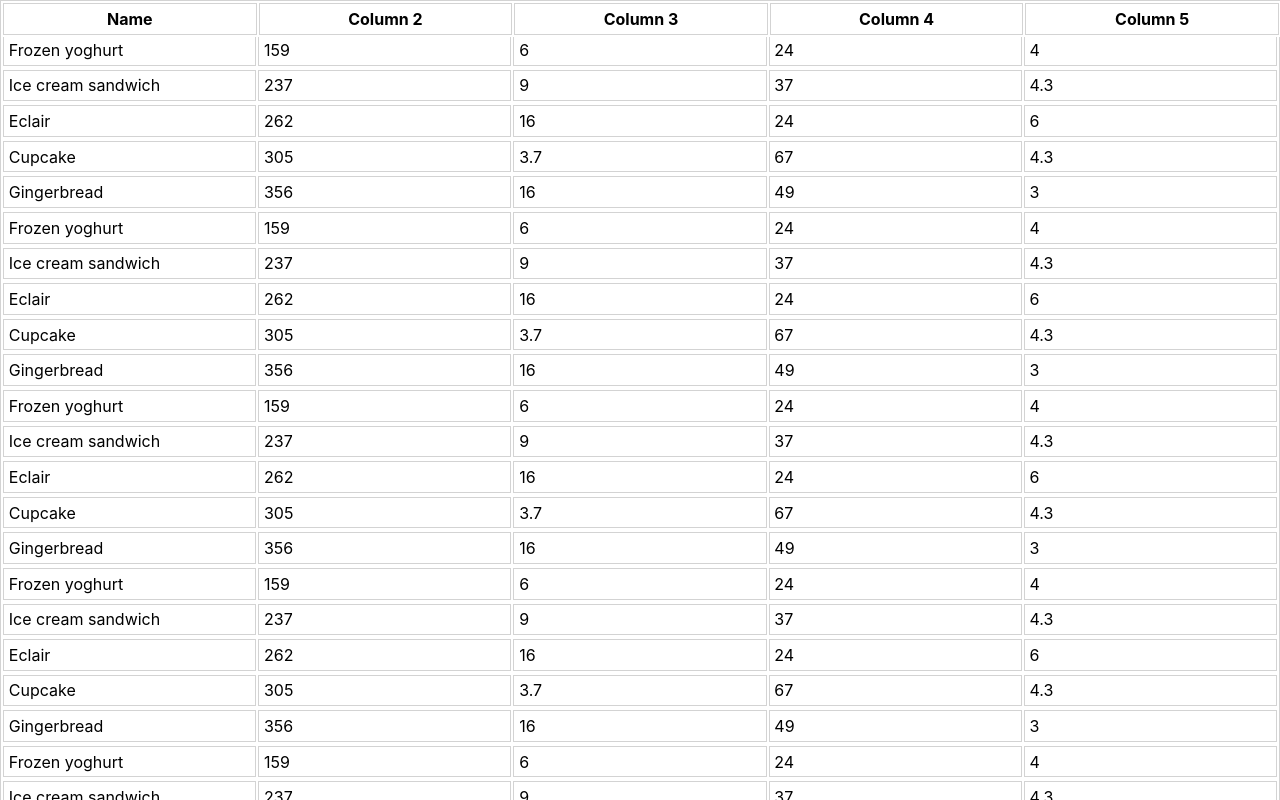
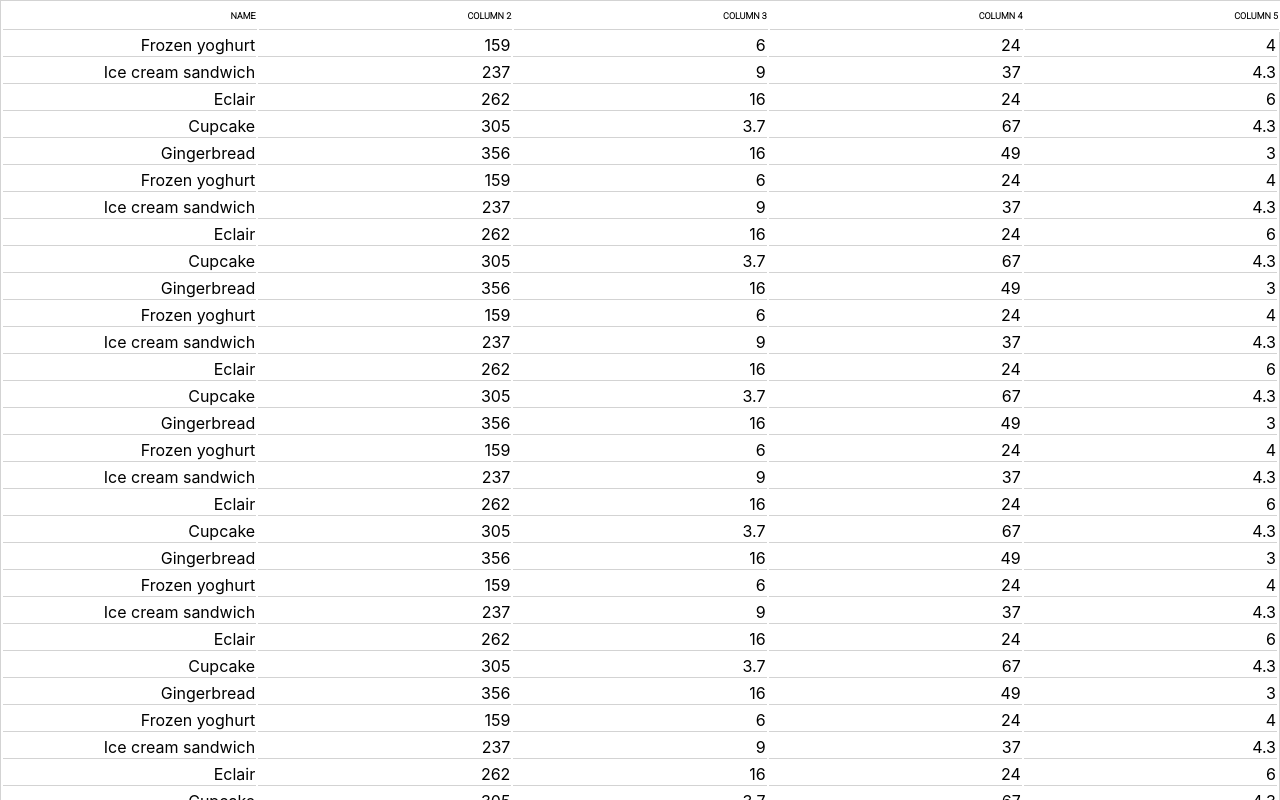
Before and after one commit to arifulh/react-modern-table, a React (Create React App) app: page / in a window 1280 px wide. Shown: the top 800 px of the page. Built offline with nearby package versions, Linux system fonts and the light colour scheme.

Commit message:
Adding fonts, playing around with styles

```diff
--- a/public/index.html
+++ b/public/index.html
@@ -10,6 +10,7 @@
       content="Web site created using create-react-app"
     />
     <link rel="apple-touch-icon" href="%PUBLIC_URL%/logo192.png" />
+    <link href="https://fonts.googleapis.com/css?family=Roboto:300&display=swap" rel="stylesheet">
     <!--
       manifest.json provides metadata used when your web app is installed on a
       user's mobile device or desktop. See https://developers.google.com/web/fundamentals/web-app-manifest/
--- a/src/components/Table/index.css
+++ b/src/components/Table/index.css
@@ -1,3 +1,8 @@
+body *, html * {
+    -webkit-font-smoothing: antialiased;
+    text-rendering: optimizeLegibility;
+    -moz-osx-font-smoothing: grayscale;
+}
 
 table {
     display: flex;
@@ -11,7 +16,19 @@ table thead {
     flex: 0 0 auto;
     width:100%;
     position: fixed;
-    background: #fff
+    background: #fff;
+    font-family: 'Roboto', sans-serif;
+    font-size: 9px;
+    font-weight: 300;
+    text-transform: uppercase;
+    height: 31px
+}
+
+table thead th {
+    text-align: right
+}
+table tbody td {
+    text-align: right
 }
 table tbody {
     padding-top: 31px;
@@ -33,6 +50,5 @@ table {
     border: 1px solid lightgrey;
 }
 table td, table th {
-    padding: 0.3em;
-    border: 1px solid lightgrey;
+    border-bottom: 1px solid lightgrey;
 }
```
